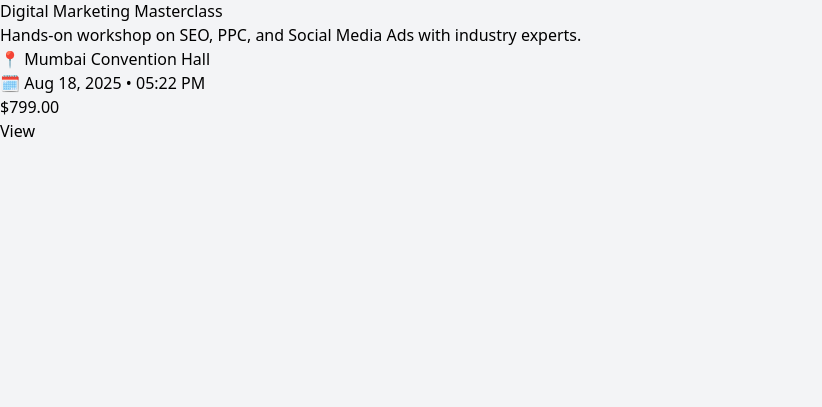
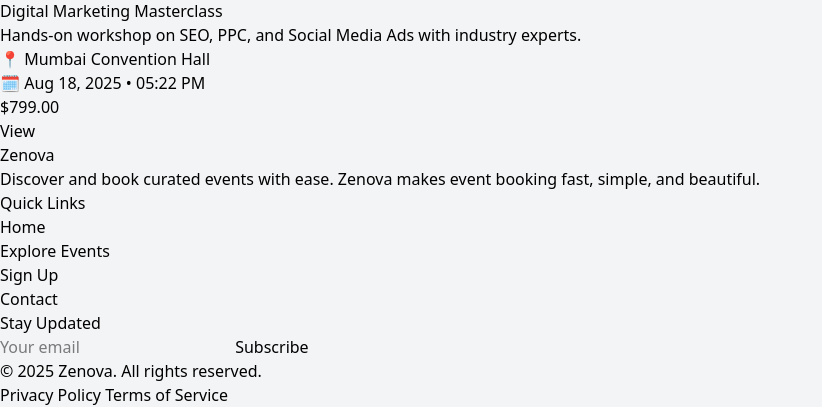
Before and after one commit to rahulk11501/zenova, a Rails app: page / in a window 1280 px wide. Shown: the part 1681-2088 px from the top of the page, without its empty margins (0-822 px from the left). Before the commit the page ends 1824 px from the top, so only its background shows below. Run offline with Rails 7, Linux system fonts and the light colour scheme; data comes from the database, SQL or seed files in the repository; style sheets or scripts are compiled from the project's sources; some libraries are stand-ins or nearby versions.

Commit message:
Adding footer

```diff
--- a/app/views/home/index.html.erb
+++ b/app/views/home/index.html.erb
@@ -49,3 +49,51 @@
     <% end %>
   </div>
 </section>
+
+<!-- Footer -->
+<footer class="bg-gradient-to-r from-indigo-600 via-violet-600 to-pink-600 text-white mt-20">
+  <div class="max-w-7xl mx-auto px-6 py-12">
+    <div class="grid grid-cols-1 md:grid-cols-3 gap-8">
+      <!-- Brand & About -->
+      <div>
+        <h3 class="text-xl font-bold">Zenova</h3>
+        <p class="mt-3 text-sm text-indigo-100 leading-relaxed">
+          Discover and book curated events with ease. Zenova makes event booking fast, simple, and beautiful.
+        </p>
+      </div>
+
+      <!-- Quick Links -->
+      <div>
+        <h4 class="text-lg font-semibold mb-3">Quick Links</h4>
+        <ul class="space-y-2">
+          <li><%= link_to "Home", root_path, class: "hover:underline" %></li>
+          <li><%= link_to "Explore Events", events_path, class: "hover:underline" %></li>
+          <li><%= link_to "Sign Up", new_user_registration_path, class: "hover:underline" %></li>
+          <li><%= link_to "Contact", "#", class: "hover:underline" %></li>
+        </ul>
+      </div>
+
+      <!-- Newsletter -->
+      <div>
+        <h4 class="text-lg font-semibold mb-3">Stay Updated</h4>
+        <form class="flex flex-col sm:flex-row gap-3">
+          <input type="email" placeholder="Your email"
+                 class="flex-1 rounded-lg px-4 py-2 text-gray-900 focus:outline-none focus:ring-2 focus:ring-white/50" />
+          <button type="submit"
+                  class="px-4 py-2 bg-white text-indigo-600 rounded-lg font-semibold hover:bg-gray-100">
+            Subscribe
+          </button>
+        </form>
+      </div>
+    </div>
+
+    <!-- Bottom -->
+    <div class="border-t border-white/20 mt-10 pt-6 text-sm text-indigo-100 flex flex-col sm:flex-row justify-between items-center">
+      <p>© <%= Time.current.year %> Zenova. All rights reserved.</p>
+      <div class="flex gap-4 mt-3 sm:mt-0">
+        <a href="#" class="hover:text-white">Privacy Policy</a>
+        <a href="#" class="hover:text-white">Terms of Service</a>
+      </div>
+    </div>
+  </div>
+</footer>
```
